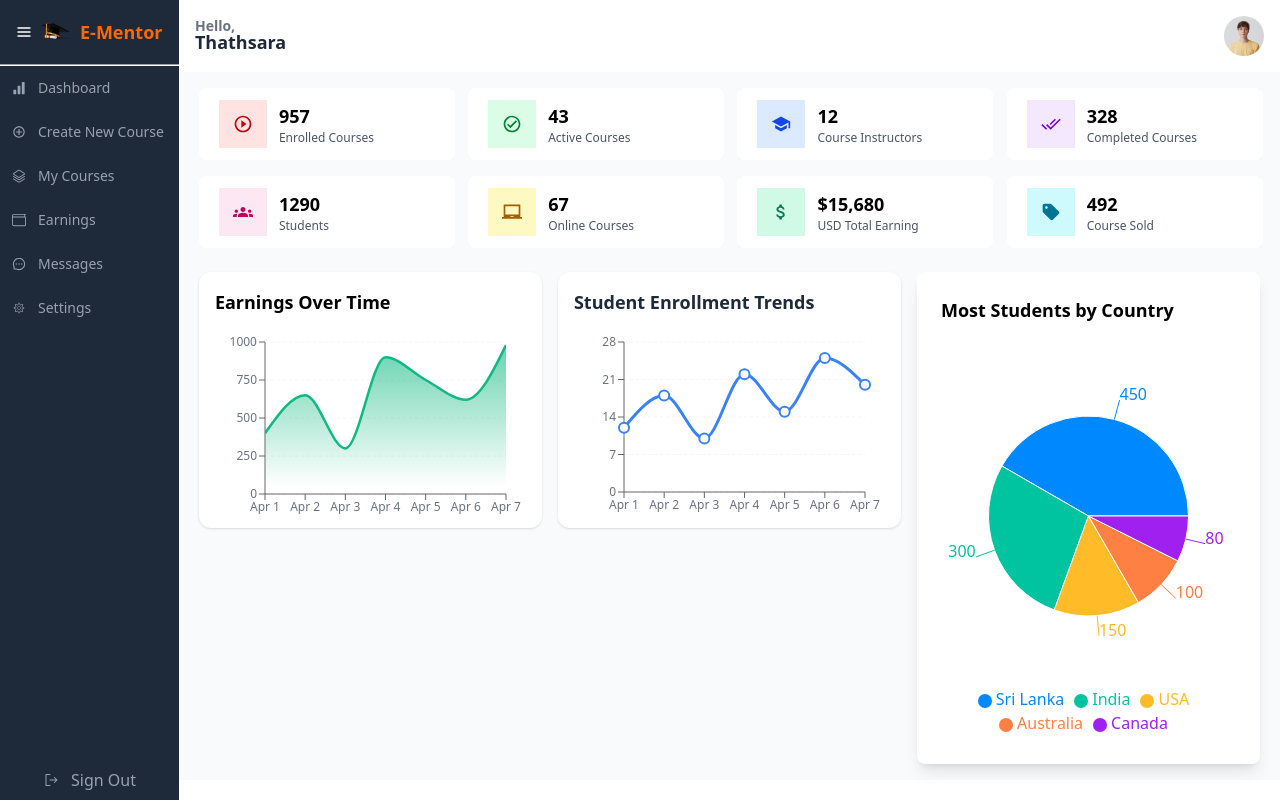
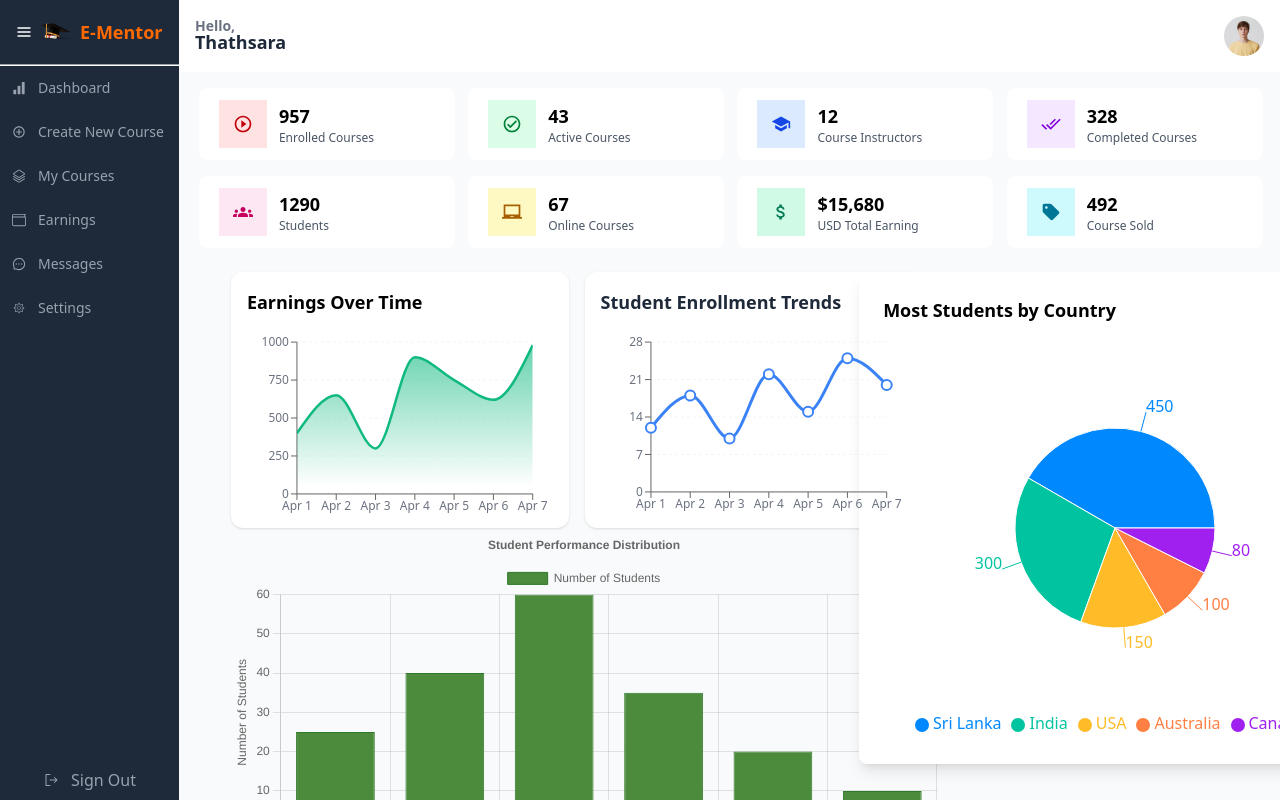
Before and after one commit to thathsarabandara/E-mentor-teacher-frontend, a Next.js app: page /teacher/mentor/dashboard in a window 1280 px wide. Built offline with nearby package versions, Linux system fonts and the light colour scheme.

Commit message:
add student performace chart

```diff
--- a/src/app/teacher/mentor/dashboard/page.tsx
+++ b/src/app/teacher/mentor/dashboard/page.tsx
@@ -3,6 +3,7 @@ import EarningsChart from '@/component/Earning-Chart/EarningChart';
 import Navbar from '@/component/Navbar/Navbar'
 import StudentsByCountryChart from '@/component/StudentByCountry-Chart/StudentByCountry';
 import StudentEnrollTrends from '@/component/StudentEnrollTrend-Chart/StudentEnrollTrend';
+import StudentPerformanceDistribution from '@/component/StudentPerformance-Chart/StudentPerformance';
 import React from 'react'
 import { MdAttachMoney, MdGroups, MdLaptopChromebook, MdOutlineCheckCircle, MdOutlineDoneAll, MdOutlinePlayCircleOutline, MdSchool, MdSell } from 'react-icons/md';
 
@@ -86,6 +87,15 @@ const Dashboard: React.FC = () => {
     { name: 'Canada', value: 80 }
   ];
 
+  const performanceData = [
+    { gradeRange: '90-100%', studentCount: 25 },
+    { gradeRange: '80-89%', studentCount: 40 },
+    { gradeRange: '70-79%', studentCount: 60 },
+    { gradeRange: '60-69%', studentCount: 35 },
+    { gradeRange: '50-59%', studentCount: 20 },
+    { gradeRange: 'Below 50%', studentCount: 10 },
+  ];
+
   return (
     <div className='flex min-h-screen flex-col justify-start items-start'>
       <div className='bg-white w-full'>
@@ -103,10 +113,23 @@ const Dashboard: React.FC = () => {
             />
           ))}
         </div>
-        <div className='grid grid-cols-3 gap-4 mt-6'>
-          <EarningsChart data={EarningData} />
-          <StudentEnrollTrends data={EnrollData} />
-          <StudentsByCountryChart data={CountryData} />
+        <div className='flex justify-center items-start w-full mt-6 ml-8'>
+          <div className='flex flex-col justify-start items-center w-2/3'>
+            <div className='flex w-full mx-5'>
+              <div className='w-1/2 mr-4'>
+                <EarningsChart data={EarningData} />
+              </div>
+              <div className='w-1/2 mr-4'>
+                <StudentEnrollTrends data={EnrollData} />
+              </div>
+            </div>
+            <div className='flex w-full mx-5'>
+              <StudentPerformanceDistribution performancesData={performanceData} />
+            </div>
+          </div>
+          <div className='flex justify-center items-center w-1/3'>
+            <StudentsByCountryChart data={CountryData} />
+          </div>
         </div>
       </div>
     </div>
--- a/src/component/StudentByCountry-Chart/StudentByCountry.tsx
+++ b/src/component/StudentByCountry-Chart/StudentByCountry.tsx
@@ -10,7 +10,7 @@ interface StudentByCountryProps {
 
 const StudentsByCountryChart: React.FC<StudentByCountryProps> = ({data}) => {
   return (
-    <div className="bg-white p-6 rounded-lg shadow-lg">
+    <div className="bg-white p-6 rounded-lg shadow-lg min-w-lg">
       <h2 className="text-lg font-bold mb-4">Most Students by Country</h2>
       <ResponsiveContainer width="100%" height={400}>
         <PieChart>
--- /dev/null
+++ b/src/component/StudentPerformance-Chart/StudentPerformance.tsx
@@ -0,0 +1,68 @@
+'use client'
+import React from 'react';
+import { Bar } from 'react-chartjs-2';
+import { Chart as ChartJS, CategoryScale, LinearScale, BarElement, Title, Tooltip, Legend } from 'chart.js';
+
+ChartJS.register(CategoryScale, LinearScale, BarElement, Title, Tooltip, Legend);
+
+interface PerformanceData {
+  gradeRange: string;
+  studentCount: number;
+}
+
+interface StudentPerformanceDistributionProps {
+  performancesData: PerformanceData[];
+}
+
+const StudentPerformanceDistribution: React.FC<StudentPerformanceDistributionProps> = ({ performancesData }) => {
+  const data = {
+    labels: performancesData.map(item => item.gradeRange),
+    datasets: [
+      {
+        label: 'Number of Students',
+        data: performancesData.map(item => item.studentCount),
+        backgroundColor: '#4B8B3B',
+        borderColor: '#2F7A29',
+        borderWidth: 1,
+      },
+    ],
+  };
+
+  const options = {
+    responsive: true,
+    plugins: {
+      title: {
+        display: true,
+        text: 'Student Performance Distribution',
+      },
+      tooltip: {
+        callbacks: {
+          label: (context: any) => `${context.raw} Students`,
+        },
+      },
+    },
+    scales: {
+      x: {
+        title: {
+          display: true,
+          text: 'Grade Range',
+        },
+      },
+      y: {
+        title: {
+          display: true,
+          text: 'Number of Students',
+        },
+        beginAtZero: true,
+      },
+    },
+  };
+
+  return (
+    <div className="w-full max-w-4xl mx-auto">
+      <Bar data={data} options={options} />
+    </div>
+  );
+};
+
+export default StudentPerformanceDistribution;
```
